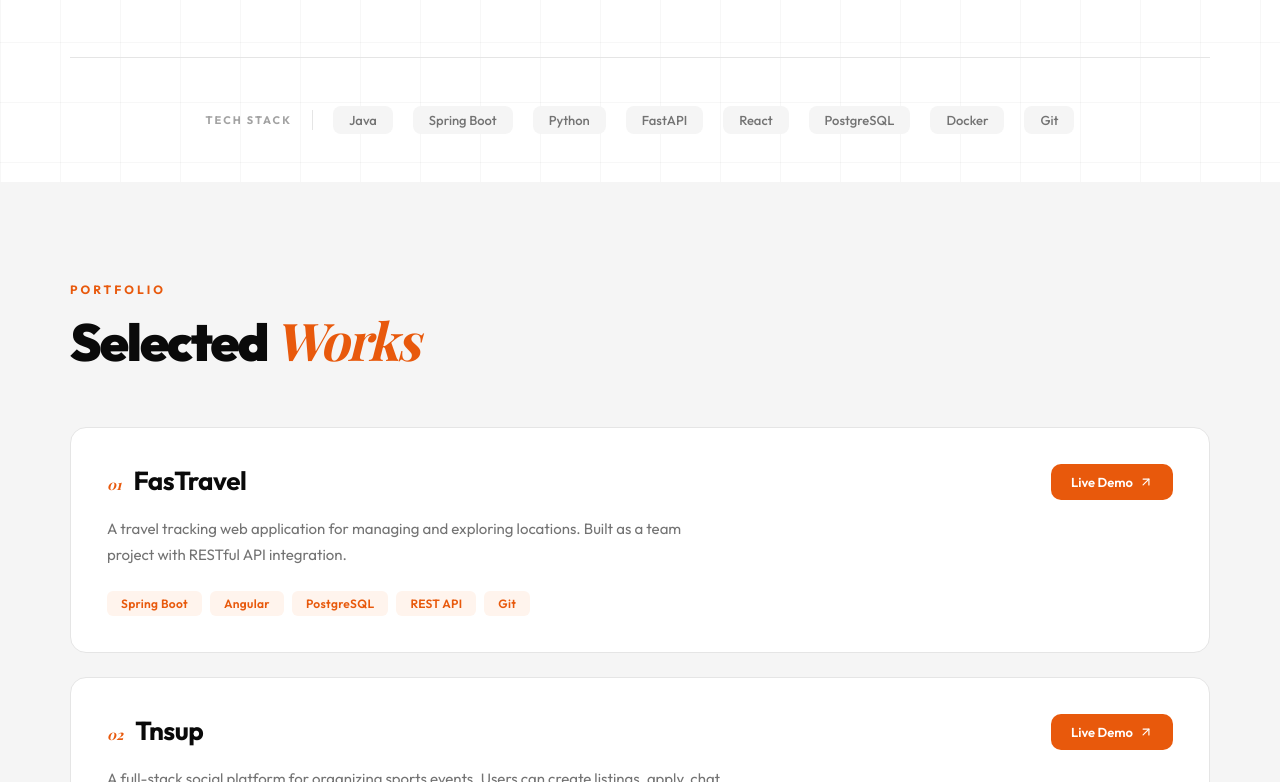
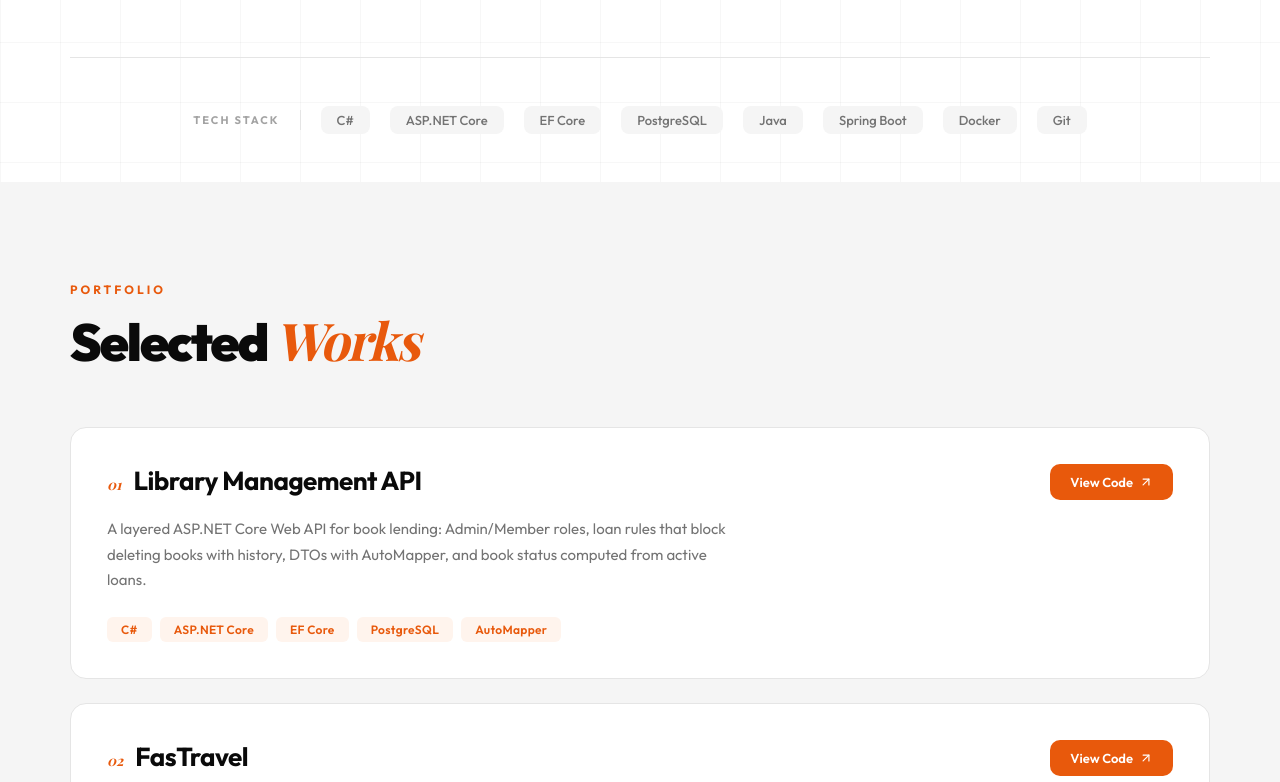
Before and after one commit to BeratTansu/berattansucabuk-portfolyo, a React (Vite) app: page / in a window 1280 px wide. Shown: the part 618-1400 px from the top of the page. Built offline with nearby package versions, Linux system fonts and the light colour scheme; a web font is replaced by a local one.

Commit message:
feat: add .NET stack and Library Management API project

```diff
--- a/index.html
+++ b/index.html
@@ -8,6 +8,11 @@
         href="https://fonts.googleapis.com/css2?family=Outfit:wght@300;400;500;600;700;800;900&family=Playfair+Display:ital,wght@0,700;1,700&display=swap"
         rel="stylesheet" />
     <title>Berat Tansu Çabuk | Portfolio</title>
+    <meta name="description"
+        content="Berat Tansu Çabuk — Backend developer focused on .NET: ASP.NET Core Web APIs, EF Core and PostgreSQL." />
+    <meta property="og:title" content="Berat Tansu Çabuk | Backend Developer" />
+    <meta property="og:description"
+        content="Backend developer focused on .NET: ASP.NET Core Web APIs, EF Core and PostgreSQL." />
 </head>
 
 <body>
--- a/src/components/ui/ProjectCard.jsx
+++ b/src/components/ui/ProjectCard.jsx
@@ -23,7 +23,7 @@ function ProjectCard({ project, index }) {
             rel="noopener noreferrer"
             className="project-card__demo-btn"
           >
-            Live Demo <NavIcon type="arrow" size={14} />
+            {project.linkLabel ?? 'Live Demo'} <NavIcon type="arrow" size={14} />
           </a>
         )}
       </div>
--- a/src/sections/Hero/Hero.jsx
+++ b/src/sections/Hero/Hero.jsx
@@ -2,7 +2,7 @@ import { useEffect, useRef } from 'react'
 import profilePhoto from '../../assets/profilePhoto.jpeg'
 import './Hero.css'
 
-const TECH_STACK = ['Java', 'Spring Boot', 'Python', 'FastAPI', 'React', 'PostgreSQL', 'Docker', 'Git']
+const TECH_STACK = ['C#', 'ASP.NET Core', 'EF Core', 'PostgreSQL', 'Java', 'Spring Boot', 'Docker', 'Git']
 
 function Hero() {
     const sectionRef = useRef(null)
--- a/src/sections/Projects/Projects.jsx
+++ b/src/sections/Projects/Projects.jsx
@@ -5,20 +5,29 @@ import './Projects.css'
 const PROJECTS = [
     {
         num: '01',
+        title: 'Library Management API',
+        desc: 'A layered ASP.NET Core Web API for book lending: Admin/Member roles, loan rules that block deleting books with history, DTOs with AutoMapper, and book status computed from active loans.',
+        tags: ['C#', 'ASP.NET Core', 'EF Core', 'PostgreSQL', 'AutoMapper'],
+        link: 'https://github.com/BeratTansu/Library-Management-API',
+        linkLabel: 'View Code',
+    },
+    {
+        num: '02',
         title: 'FasTravel',
         desc: 'A travel tracking web application for managing and exploring locations. Built as a team project with RESTful API integration.',
         tags: ['Spring Boot', 'Angular', 'PostgreSQL', 'REST API', 'Git'],
         link: 'https://github.com/BeratTansu/FasTravel',
+        linkLabel: 'View Code',
     },
     {
-        num: '02',
+        num: '03',
         title: 'Tnsup',
         desc: 'A full-stack social platform for organizing sports events. Users can create listings, apply, chat in real-time, and follow each other.',
         tags: ['Spring Boot', 'Angular', 'PostgreSQL', 'Docker', 'WebSocket', 'JWT'],
         link: 'https://tnsup.app/',
     },
     {
-        num: '03',
+        num: '04',
         title: 'Summarize.ai',
         desc: 'An AI-powered text summarizer that supports multiple languages, PDF upload, and user authentication with summary history.',
         tags: ['FastAPI', 'React', 'Tailwind CSS', 'Hugging Face AI', 'JWT', 'Docker'],
```
